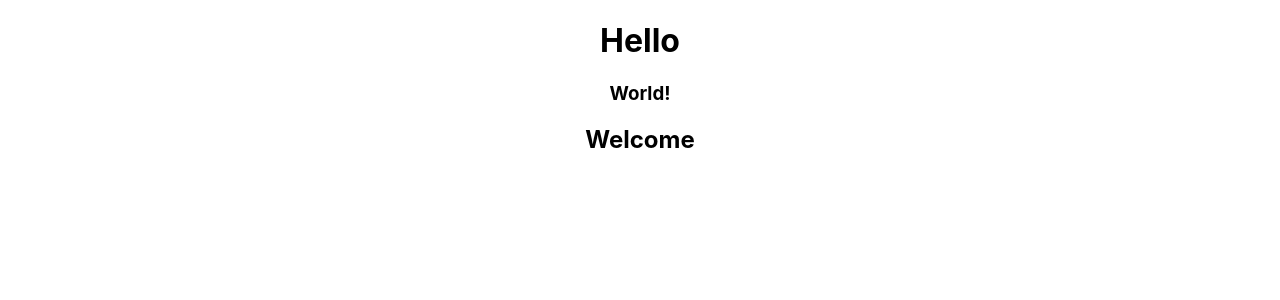
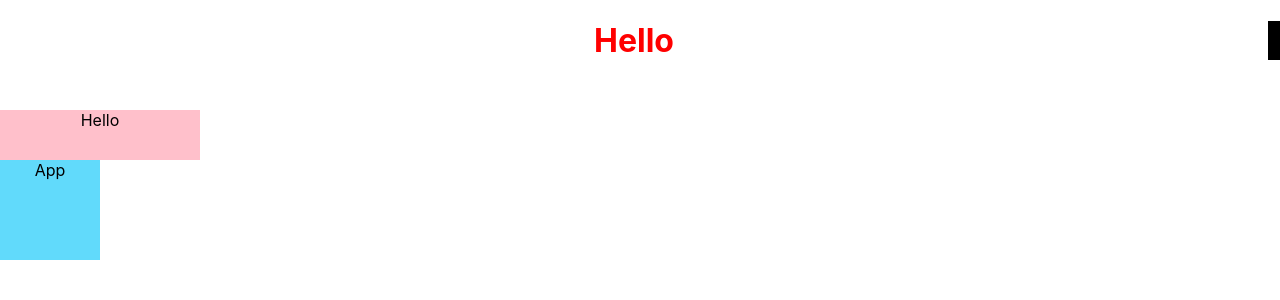
Before and after one commit to Yuyeseul/react_voca, a React (Create React App) app: page / in a window 1280 px wide. Shown: the top 300 px of the page. Built offline with nearby package versions, Linux system fonts and the light colour scheme.

Commit message:
Add files via upload
css 연습

```diff
--- a/src/App.js
+++ b/src/App.js
@@ -1,12 +1,15 @@
 import './App.css';
 import Hello from './component/Hello';
 import Welcome from './component/Welcome';
+import styles from './App.module.css';
 
 function App() {
-  return <div className="App">
-    <Hello />
-    <Welcome />
-  </div>
+  return (
+    <div className="App">
+      <Hello />
+      <div className={styles.box}>App</div>
+    </div>
+  );
 }
 
 export default App;
--- /dev/null
+++ b/src/App.module.css
@@ -0,0 +1,5 @@
+.box {
+    width: 100px;
+    height: 100px;
+    background-color: #61dafb;
+  }
--- a/src/component/Hello.js
+++ b/src/component/Hello.js
@@ -1,10 +1,20 @@
 import World from './World';
+import styles from './Hello.module.css';
 
 export default function Hello(){
     return(
         <div>
-            <h1>Hello</h1>
-            <World />
+            <h1
+                style={{
+                    color: '#f00',
+                    borderRight: '12px solid #000',
+                    marginBottom: '50px',
+                    opacity: 1,
+                }}
+            >
+                Hello
+            </h1>
+            <div className={styles.box}> Hello</div>
         </div>
     );
 }
--- /dev/null
+++ b/src/component/Hello.module.css
@@ -0,0 +1,5 @@
+.box{
+    width: 200px;
+    height: 50px;
+    background-color: pink;
+}
```
Also changed, not shown: 1 other file (tests, documents, lock files or other folders).
